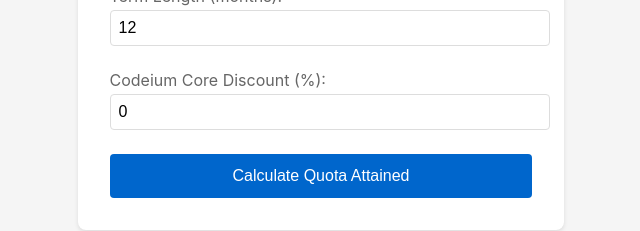
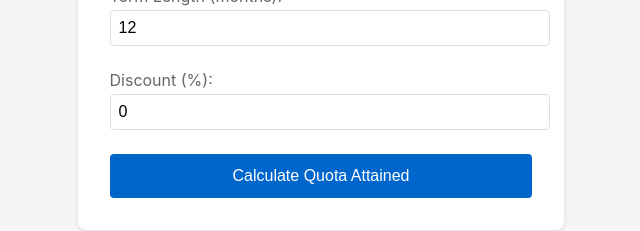
Before and after one commit to navsharma1/quota-calculator-web, a React app: page / in a window 1280 px wide. Shown: the part 455-686 px from the top of the page, without its empty margins (351-991 px from the left). Built offline with nearby package versions, Linux system fonts and the light colour scheme.

Commit message:
Update Codeium Core Discount label to Discount

```diff
--- a/src/App.tsx
+++ b/src/App.tsx
@@ -168,7 +168,7 @@ const App: React.FC = () => {
 
       <div className="input-group">
         <label>
-          Codeium Core Discount (%):
+          Discount (%):
           <input
             type="number"
             min="0"
```
